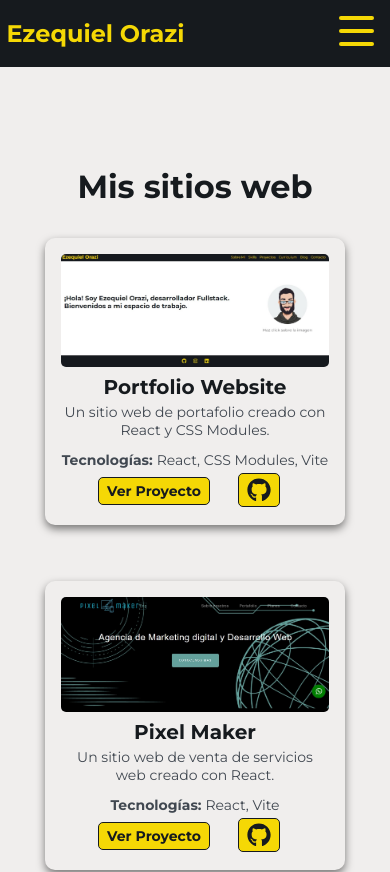
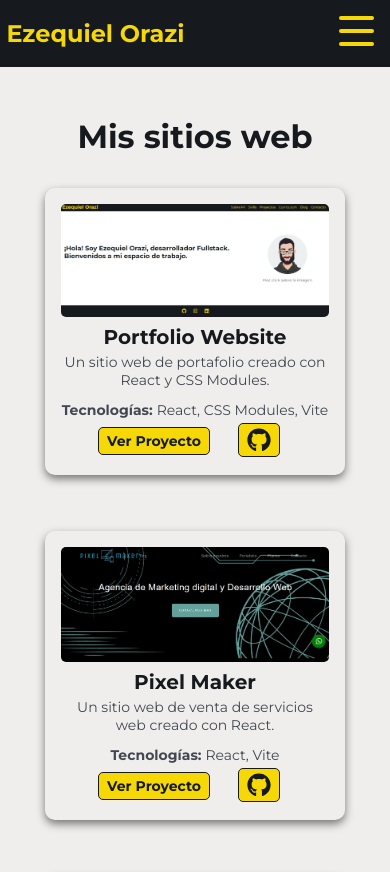
Before and after one commit to Ezzeorazi/mi-portafolio, a React (Vite) app: page /project in a window 390 px wide. Shown: the top 872 px of the page. Built offline with nearby package versions, Linux system fonts and the light colour scheme.

Commit message:
fixed: containers mobil

```diff
--- a/src/pages/Project/Project.module.css
+++ b/src/pages/Project/Project.module.css
@@ -1,6 +1,5 @@
 .project {
-padding: 10px;
-padding-top: 100px;
+padding-top: 50px;
 background-color: var(--color-light);
 }
 
```
